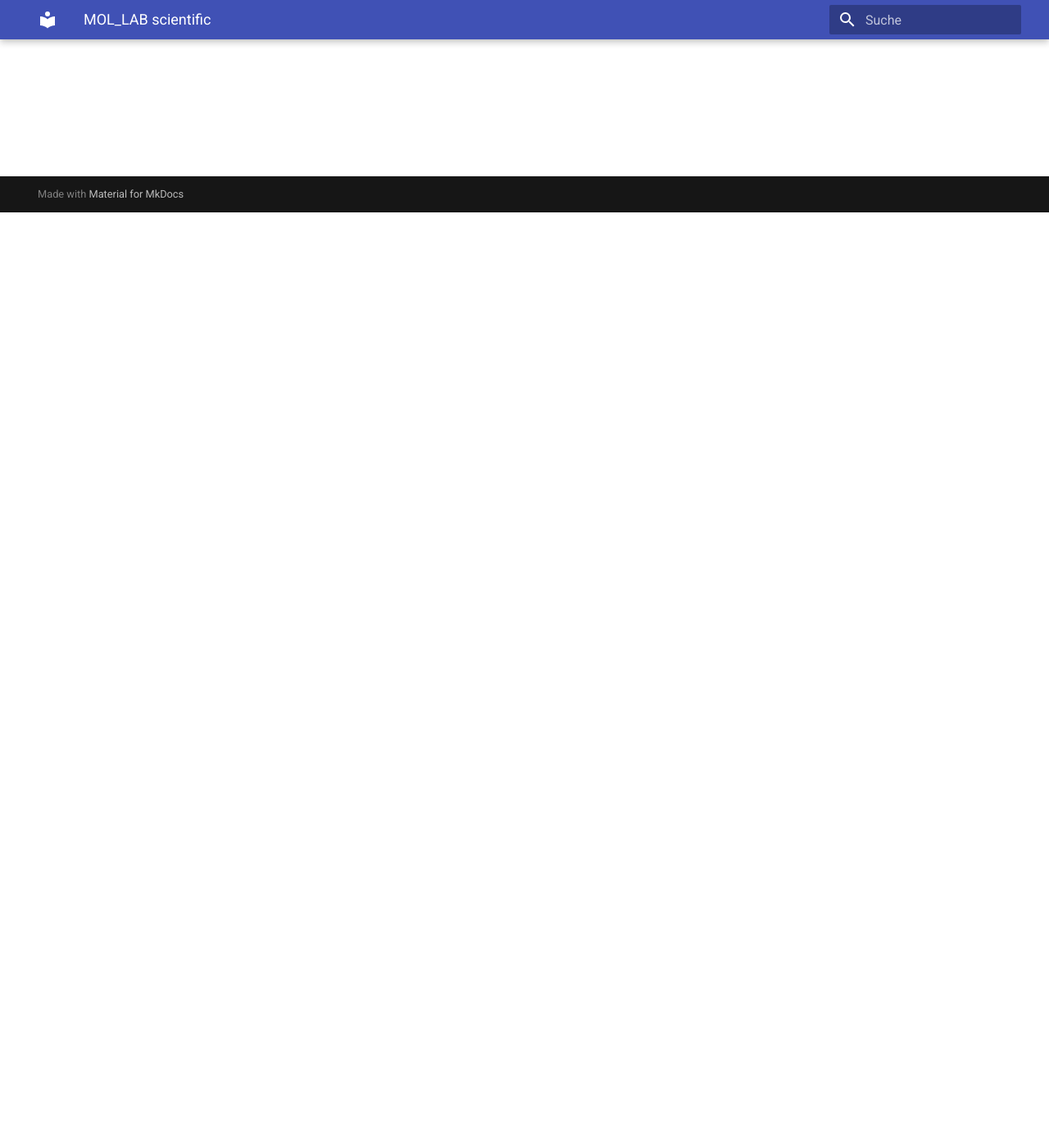
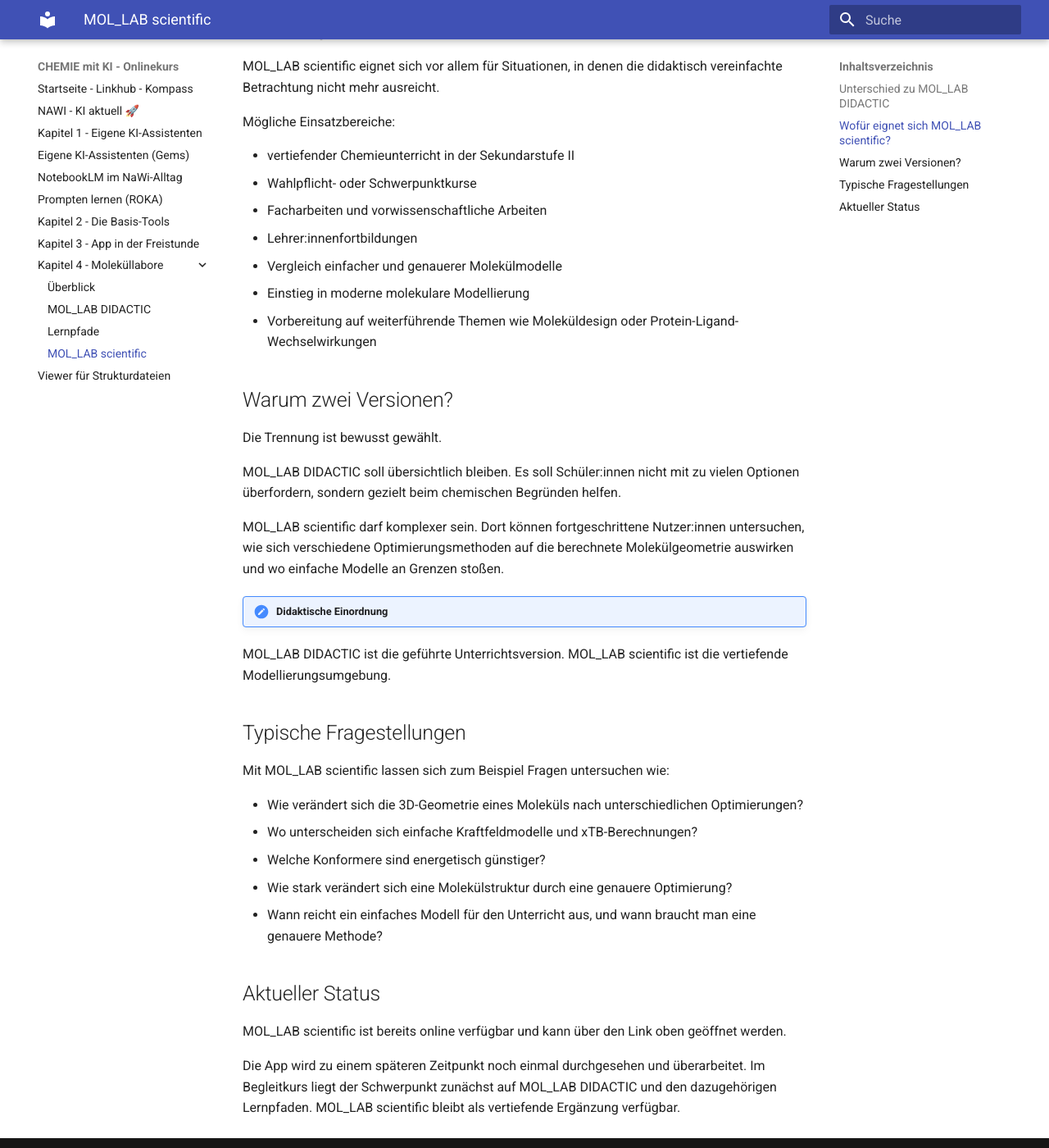
Before and after one commit to ekerzendorfer/CHEMIE-MIT-KI-ONLINEKURS, an MkDocs documentation site: the page built from docs/molekuellabore/mol_lab_scientific.md, in a window 1280 px wide and 1400 px high, scrolled down 1141 px. Shown: the whole window at 82% size. Built offline with MkDocs 1.6.1 and Material for MkDocs 9.7.7, drawn with Linux system fonts in a browser that asks for light colours; some of the changed text lies outside the part shown.

Commit message:
Update mol_lab_scientific.md

```diff
--- a/docs/molekuellabore/mol_lab_scientific.md
+++ b/docs/molekuellabore/mol_lab_scientific.md
@@ -1,3 +1,75 @@
-# MOL_LAB DIDACTIC - Scientific
+# MOL_LAB scientific
 
-Diese Seite wird gerade aufgebaut.
+Neben **MOL_LAB DIDACTIC** gibt es bereits die weiterführende Version **MOL_LAB scientific**:
+
+[**MOL_LAB scientific öffnen**](https://ekerzendorfer.github.io/MOL_LAB/)
+
+Während MOL_LAB DIDACTIC bewusst als reduzierte, unterrichtsnahe Version für Struktur–Eigenschafts-Beziehungen konzipiert ist, geht MOL_LAB scientific deutlich tiefer in Richtung molekularer Modellierung und Vergleich verschiedener Optimierungsmethoden.
+
+## Unterschied zu MOL_LAB DIDACTIC
+
+**MOL_LAB DIDACTIC** ist für den direkten Einsatz im Unterricht gedacht. Es arbeitet mit kuratierten Beispielen, einfachen qualitativen Deutungen und geführten Lernpfaden.
+
+Im Mittelpunkt stehen:
+
+* 2D- und 3D-Darstellung kleiner und mittelgroßer Moleküle
+* Polarität und Wasserlöslichkeit
+* Isomerie
+* funktionelle Gruppen
+* qualitative Reaktivitäts-Hinweise
+* Konformere
+* einfache Schüler:innen-Protokolltexte
+
+**MOL_LAB scientific** richtet sich stärker an vertiefendes Arbeiten. Es ermöglicht genauere Betrachtungen der 3D-Geometrie und den Vergleich unterschiedlicher Optimierungsverfahren.
+
+Im Mittelpunkt stehen hier eher:
+
+* 3D-Geometrie von Molekülen
+* Vergleich verschiedener Optimierungsmethoden
+* MMFF-Optimierung
+* xTB-Optimierung
+* genauere Betrachtung von Konformeren
+* Unterschiede zwischen berechneten Molekülgeometrien
+* Vorbereitung vertiefender Fragestellungen zu Molekülstruktur und Eigenschaften
+
+## Wofür eignet sich MOL_LAB scientific?
+
+MOL_LAB scientific eignet sich vor allem für Situationen, in denen die didaktisch vereinfachte Betrachtung nicht mehr ausreicht.
+
+Mögliche Einsatzbereiche:
+
+* vertiefender Chemieunterricht in der Sekundarstufe II
+* Wahlpflicht- oder Schwerpunktkurse
+* Facharbeiten und vorwissenschaftliche Arbeiten
+* Lehrer:innenfortbildungen
+* Vergleich einfacher und genauerer Molekülmodelle
+* Einstieg in moderne molekulare Modellierung
+* Vorbereitung auf weiterführende Themen wie Moleküldesign oder Protein-Ligand-Wechselwirkungen
+
+## Warum zwei Versionen?
+
+Die Trennung ist bewusst gewählt.
+
+MOL_LAB DIDACTIC soll übersichtlich bleiben. Es soll Schüler:innen nicht mit zu vielen Optionen überfordern, sondern gezielt beim chemischen Begründen helfen.
+
+MOL_LAB scientific darf komplexer sein. Dort können fortgeschrittene Nutzer:innen untersuchen, wie sich verschiedene Optimierungsmethoden auf die berechnete Molekülgeometrie auswirken und wo einfache Modelle an Grenzen stoßen.
+
+!!! note "Didaktische Einordnung"
+MOL_LAB DIDACTIC ist die geführte Unterrichtsversion.
+MOL_LAB scientific ist die vertiefende Modellierungsumgebung.
+
+## Typische Fragestellungen
+
+Mit MOL_LAB scientific lassen sich zum Beispiel Fragen untersuchen wie:
+
+* Wie verändert sich die 3D-Geometrie eines Moleküls nach unterschiedlichen Optimierungen?
+* Wo unterscheiden sich einfache Kraftfeldmodelle und xTB-Berechnungen?
+* Welche Konformere sind energetisch günstiger?
+* Wie stark verändert sich eine Molekülstruktur durch eine genauere Optimierung?
+* Wann reicht ein einfaches Modell für den Unterricht aus, und wann braucht man eine genauere Methode?
+
+## Aktueller Status
+
+MOL_LAB scientific ist bereits online verfügbar und kann über den Link oben geöffnet werden.
+
+Die App wird zu einem späteren Zeitpunkt noch einmal durchgesehen und überarbeitet. Im Begleitkurs liegt der Schwerpunkt zunächst auf MOL_LAB DIDACTIC und den dazugehörigen Lernpfaden. MOL_LAB scientific bleibt als vertiefende Ergänzung verfügbar.
```
